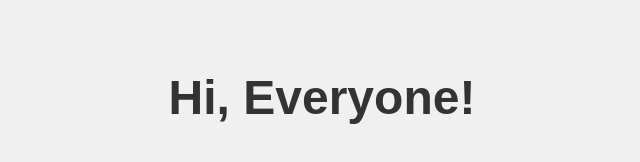
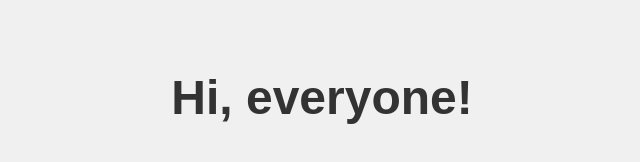
Before and after one commit to Shivam-027/Mlsa-example3, a plain HTML site: page index.html in a window 1280 px wide. Shown: the part 186-348 px from the top of the page, 318-958 px from the left. Drawn offline with Linux system fonts and the light colour scheme.

Commit message:
second commit

```diff
--- a/index.html
+++ b/index.html
@@ -5,6 +5,6 @@
     <link rel="stylesheet" type="text/css" href="styles.css">
 </head>
 <body>
-        <h1>Hi, Everyone!</h1>
+    <h1>Hi, everyone!</h1>
 </body>
 </html>
```
Also changed, not shown: styles.css (line endings or trailing spaces). Lines whose indentation alone changed are shown as unchanged.
